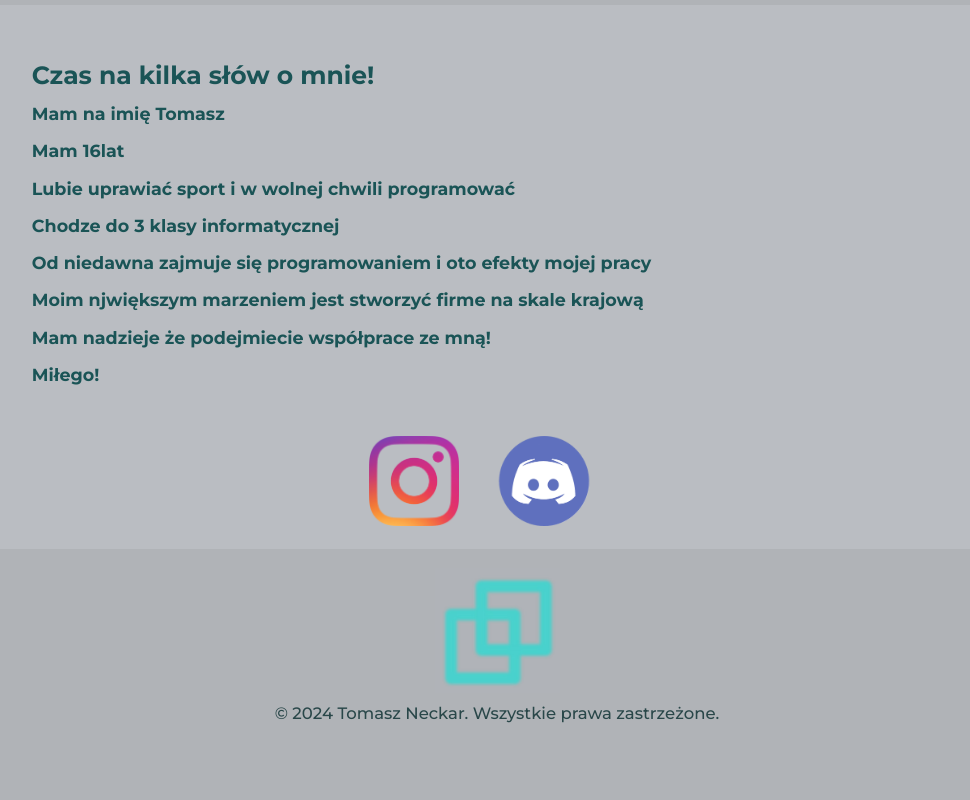
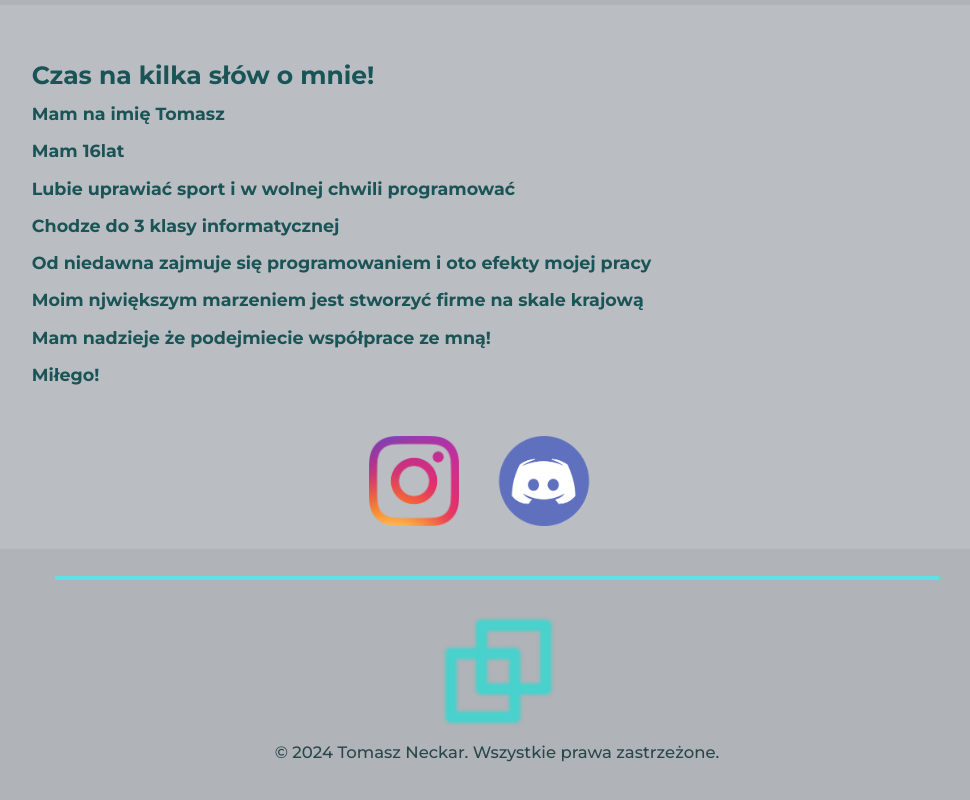
Before and after one commit to Tomaszek420/NeckarCraft, a plain HTML site: page NeckarCraft.html in a window 1280 px wide. Shown: the part 1644-2444 px from the top of the page, without its empty margins (143-1113 px from the left). Drawn offline with nearby package versions, Linux system fonts and the light colour scheme.

Commit message:
Update NeckarCraft.html

```diff
--- a/NeckarCraft.html
+++ b/NeckarCraft.html
@@ -61,7 +61,7 @@
 <img src="ig.webp" class="img3"></a>
 <a href="https://discord.gg/vbGYWpTxkU">
 <img src="dc.png" class="img3"></center></a>
-</div><br></div><br>
+</div><br></div><br><hr class="hr3"><br>
 <footer>
 <center>
 <a href="https://tomaszek420.github.io/NeckarCraft/NeckarCraft.html">
```
